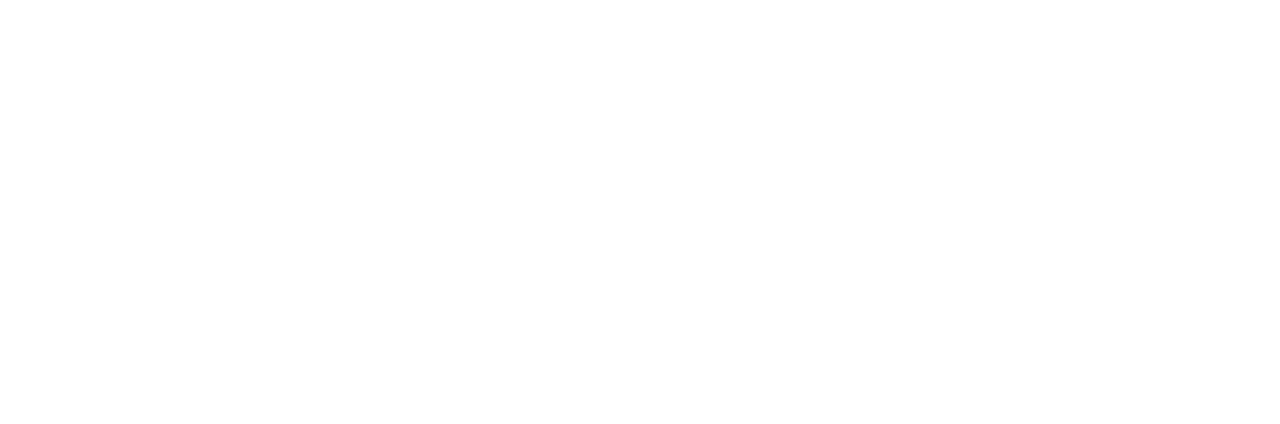
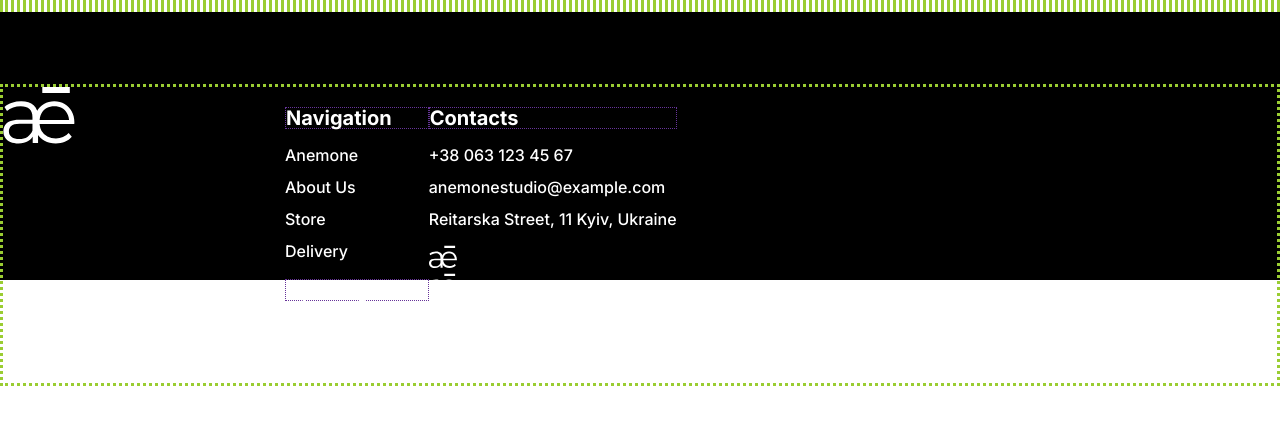
Before and after one commit to Roeee2/flower_studio, a plain HTML site: page index.html in a window 1280 px wide. Drawn offline with Linux system fonts and the light colour scheme; a web font is replaced by a local one.

Commit message:
footer start

```diff
--- a/css/style.css
+++ b/css/style.css
@@ -0,0 +1,175 @@
+:root {
+  --pink: #e86f54;
+  --pink-hover: #e25b41;
+  --pink-focus: #fa6f54;
+  --mint: #3cbc81;
+  --carmine: #e74a3b;
+  --white: #ffffff;
+  --iron: #d7d7d7;
+  --carbon: #5c5c5c;
+  --onyx: #111111;
+  --night: #060606;
+  --black: #000000;
+
+  --standard: 250ms cubic-bezier(0.4, 0, 0.2, 1);
+
+  --footer-font: "Inter", sans-serif;
+}
+
+@font-face {
+  font-family: "Inter";
+  font-style: normal;
+  font-weight: 500;
+  src: url("https://fonts.gstatic.com/s/inter/v4/UcC76YfYHzclF-86Kg1g5-4n.woff2")
+    format("woff2");
+}
+@font-face {
+  font-family: "Inter";
+  font-style: normal;
+  font-weight: 700;
+  src: url("https://fonts.gstatic.com/s/inter/v4/UcC76YfYHzclF-86Kg1g5-4p.woff2")
+    format("woff2");
+}
+@font-face {
+  font-family: "Montserrat";
+  font-style: normal;
+  font-weight: 400;
+  src: url("https://fonts.gstatic.com/s/montserrat/v15/JTURjIg1_i6t8kCHKm45_dJE3gnD_vx3rCs.woff2")
+    format("woff2");
+}
+@font-face {
+  font-family: "Montserrat";
+  font-style: normal;
+  font-weight: 500;
+  src: url("https://fonts.gstatic.com/s/montserrat/v15/JTUSjIg1_i6t8kCHKm459Wlhzg.woff2")
+    format("woff2");
+}
+@font-face {
+  font-family: "Montserrat";
+  font-style: normal;
+  font-weight: 600;
+  src: url("https://fonts.gstatic.com/s/montserrat/v15/JTURjIg1_i6t8kCHKm45_ZpC3gnD_vx3rCs.woff2")
+    format("woff2");
+}
+@font-face {
+  font-family: "Montserrat";
+  font-style: normal;
+  font-weight: 700;
+  src: url("https://fonts.gstatic.com/s/montserrat/v15/JTURjIg1_i6t8kCHKm45_bZF3gnD_vx3rCs.woff2")
+    format("woff2");
+}
+
+body {
+  background-color: var(--white);
+  font-family: "Montserrat", "Arial Narrow", Arial, sans-serif;
+}
+
+a {
+  text-decoration: none;
+  color: inherit;
+  transition-property: color;
+  transition: var(--standard);
+}
+
+a:hover {
+  color: var(--pink-hover);
+}
+
+a:focus {
+  color: var(--pink-focus);
+}
+
+button {
+  cursor: pointer;
+}
+
+ul {
+  list-style-type: none;
+  padding: 0;
+}
+
+.container {
+  max-width: 320px;
+  margin: 0 auto;
+  padding: 0 15;
+  border: dotted 3px yellowgreen;
+}
+
+.footer {
+  height: 389px;
+  background-color: var(--black);
+  font-family: var(--footer-font);
+  font-size: 14px;
+  font-weight: 500;
+  line-height: 1;
+  padding: 32px 0 0 0;
+}
+
+.footer-header {
+  display: flex;
+  font-size: 18px;
+  font-weight: 700;
+  line-height: 1;
+  margin-bottom: 18px;
+  border: dotted 1px rebeccapurple;
+}
+
+.footer-logo {
+  display: none;
+}
+
+p,
+h3 {
+  color: var(--white);
+}
+
+.foot-box {
+  display: flex;
+  flex-direction: row;
+}
+/* ===== TABLET ===== */
+
+@media screen and (min-width: 768px) {
+  .container {
+    max-width: 768px;
+    margin: auto;
+  }
+
+  .footer {
+    height: 268px;
+    font-size: 16px;
+    font-weight: 500;
+    line-height: 1;
+    padding: 60px 0 0 0;
+  }
+
+  .footer-header {
+    font-size: 20px;
+    font-weight: 700;
+    line-height: 1;
+  }
+
+  .footer-logo {
+    display: none;
+  }
+}
+
+/* ===== DESKTOP ===== */
+
+@media screen and (min-width: 1280px) {
+  .container {
+    max-width: 1280px;
+    margin: auto;
+  }
+
+  .footer {
+    height: 268px;
+    padding: 72px 0 0 0;
+  }
+
+  .footer-logo {
+    display: flex;
+    fill: #ffffff;
+    margin: 0 210px 0 0;
+  }
+}
--- a/index.html
+++ b/index.html
@@ -1,32 +1,28 @@
 <!DOCTYPE html>
 <html lang="en">
   <head>
-    <meta charset="UTF-8">
-    <meta name="viewport" content="width=device-width, initial-scale=1">
+    <meta charset="UTF-8" />
+    <meta name="viewport" content="width=device-width, initial-scale=1" />
     <title>ANEMONE - Flower Studio</title>
-    <link rel="preconnect" href="https://fonts.googleapis.com">
-    <link rel="preconnect" href="https://fonts.gstatic.com" crossorigin>
-    <!-- <link
-      href="https://fonts.googleapis.com/css2?family=Raleway:wght@700&family=Roboto:wght@400;500;700;900&display=swap"
-      rel="stylesheet"> -->
-    <link rel="stylesheet" href="./css/modern-normalize.min.css">
-    <link href="./css/style.css" rel="stylesheet" type="text/css">
+    <link rel="preconnect" href="https://fonts.googleapis.com" />
+    <link rel="preconnect" href="https://fonts.gstatic.com" crossorigin />
+    <link
+      href="https://fonts.googleapis.com/css2?family=Inter:wght@500;700&family=Montserrat:wght@400;500;600;700&display=swap"
+      rel="stylesheet" />
+    <link rel="stylesheet" href="./css/modern-normalize.min.css" />
+    <link href="./css/style.css" rel="stylesheet" type="text/css" />
   </head>
   <body>
-
     <!--  HEADER  -->
 
     <header>
-      <div class="container">
-
-      </div>
+      <div class="container"></div>
     </header>
 
     <!--  MAIN  -->
 
     <main>
       <div class="container">
-
         <!-- hero -->
 
         <!-- about -->
@@ -36,16 +32,64 @@
         <!-- delivery -->
 
         <!-- blog -->
-
       </div>
     </main>
 
-<!--  FOOTER  -->
+    <!--  FOOTER  -->
 
-    <footer>
-      <div class="container">
-
-      </div>
+    <footer class="footer">
+      <ul class="foot-box container">
+        <li class="footer-part1">
+          <a
+            href="https://facebook.com"
+            target="_blank"
+            rel="noopener noreferrer">
+            <svg class="footer-logo" width="72px" height="57px">
+              <use href="./images/icons.svg#icon-favicon"></use>
+            </svg>
+          </a>
+        </li>
+        <li class="footer-part2">
+          <div class="footer-nav">
+            <h3 class="footer-header">Navigation</h3>
+            <p><a href="./index.html#hero">Anemone</a></p>
+            <p><a href="./index.html#about-us">About Us</a></p>
+            <p><a href="./index.html#store">Store</a></p>
+            <p><a href="./index.html#delivery">Delivery</a></p>
+          </div>
+          <div class="footer-ot">
+            <h3 class="footer-header">Opening times</h3>
+            <p>Every day</p>
+            <p>9:00 - 22:00</p>
+          </div>
+        </li>
+        <li class="footer-part3">
+          <div>
+            <h3 class="footer-header">Contacts</h3>
+            <p>+38 063 123 45 67</p>
+            <p>anemonestudio@example.com</p>
+            <p>Reitarska Street, 11 Kyiv, Ukraine</p>
+          </div>
+          <div>
+            <a
+              href="https://facebook.com"
+              target="_blank"
+              rel="noopener noreferrer">
+              <svg class="footer-logo" width="28px" height="28px">
+                <use href="./images/icons.svg#icon-favicon"></use>
+              </svg>
+            </a>
+            <a
+              href="https://facebook.com"
+              target="_blank"
+              rel="noopener noreferrer">
+              <svg class="footer-logo" width="28px" height="28px">
+                <use href="./images/icons.svg#icon-favicon"></use>
+              </svg>
+            </a>
+          </div>
+        </li>
+      </ul>
     </footer>
   </body>
 </html>
```
Also changed, not shown: images/icons.svg (added).
